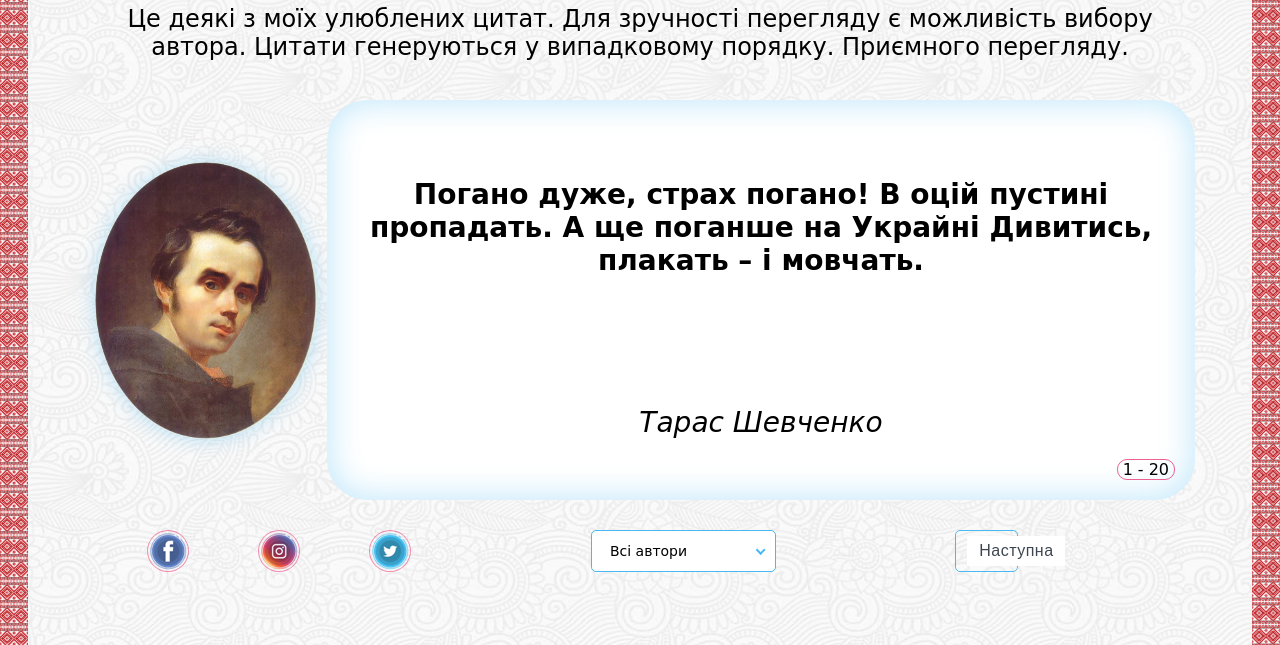
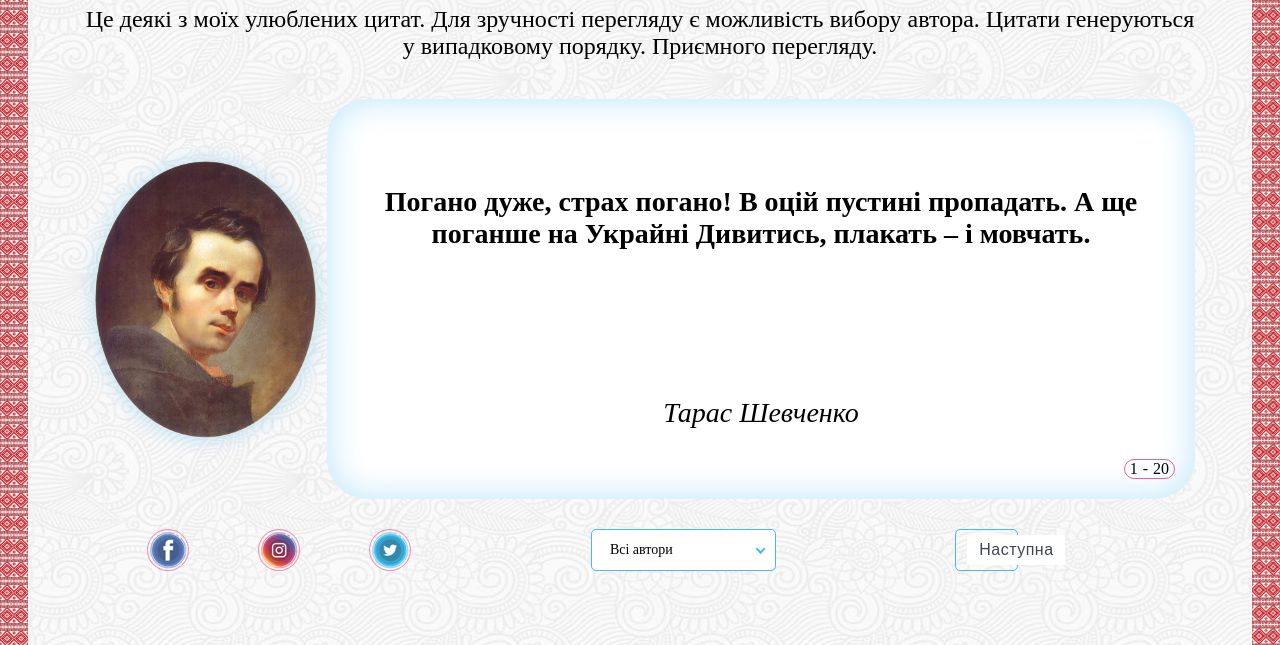
Before and after one commit to Taras19/Build_a_Random_Quote_Machine, a plain HTML site: page index.html in a window 1280 px wide. Shown: the part 155-800 px from the top of the page. Drawn offline with Linux system fonts and the light colour scheme.

Commit message:
блокування підключення шрифтів

```diff
--- a/css/style.css
+++ b/css/style.css
@@ -9,7 +9,7 @@ body{
     url("../img/pattern.jpg") right repeat-y,
     url("../img/symphony.png") round;
   background-size:auto calc(15px + 1vmin),auto calc(15px + 1vmin),auto auto;
-  font-family: 'Merienda', cursive;
+  //font-family: 'Merienda', cursive;
   box-sizing:border-box;
 }
 .parent-container{
@@ -48,7 +48,7 @@ body{
   border-radius:40px;
   background-color:white;
   box-shadow:inset 0 0 30px 5px rgba(74, 185, 242, 0.3);
-  font-family: 'Covered By Your Grace', cursive;
+  //font-family: 'Covered By Your Grace', cursive;
   text-align:center;
 }
 .container{
```
